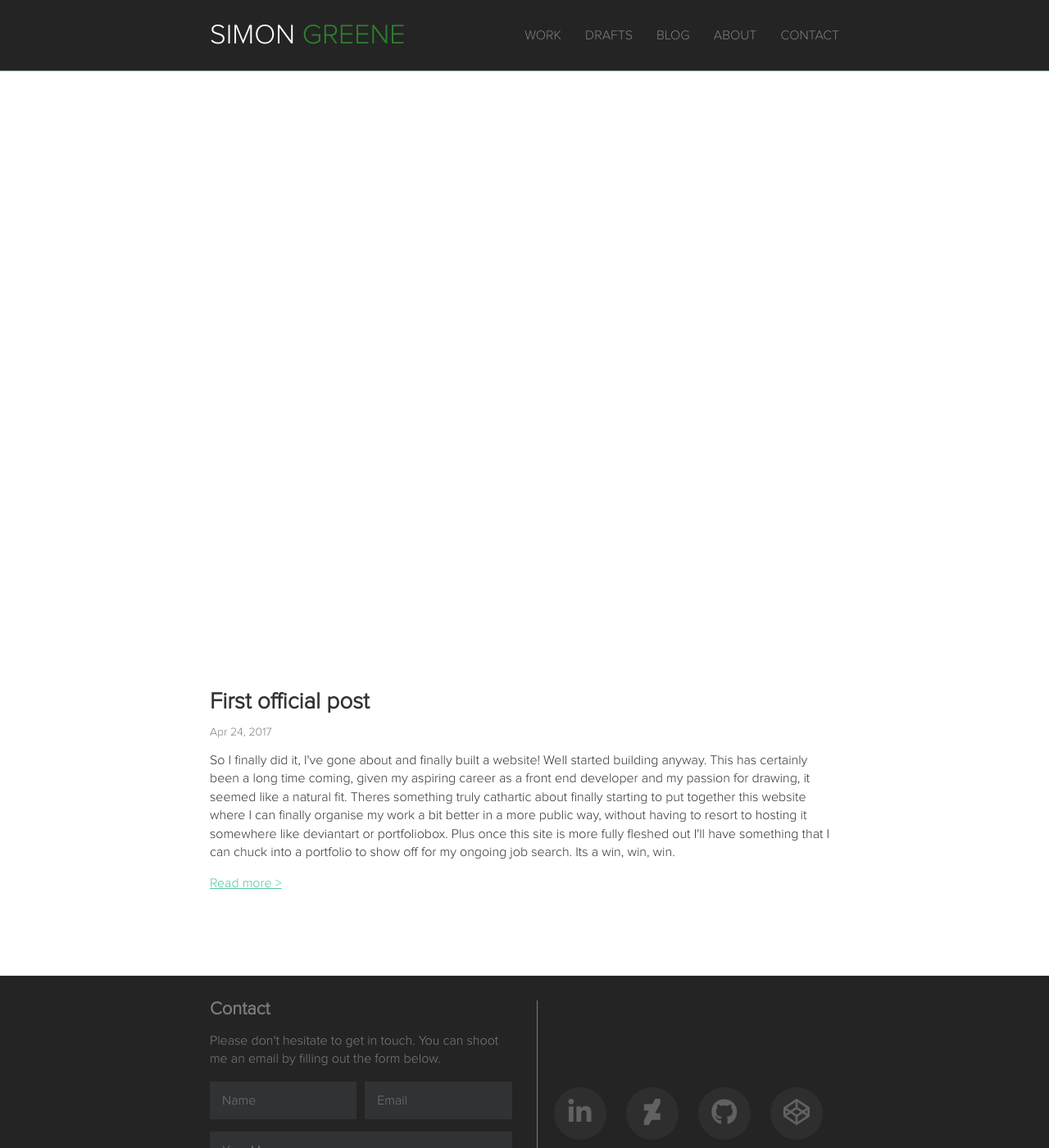
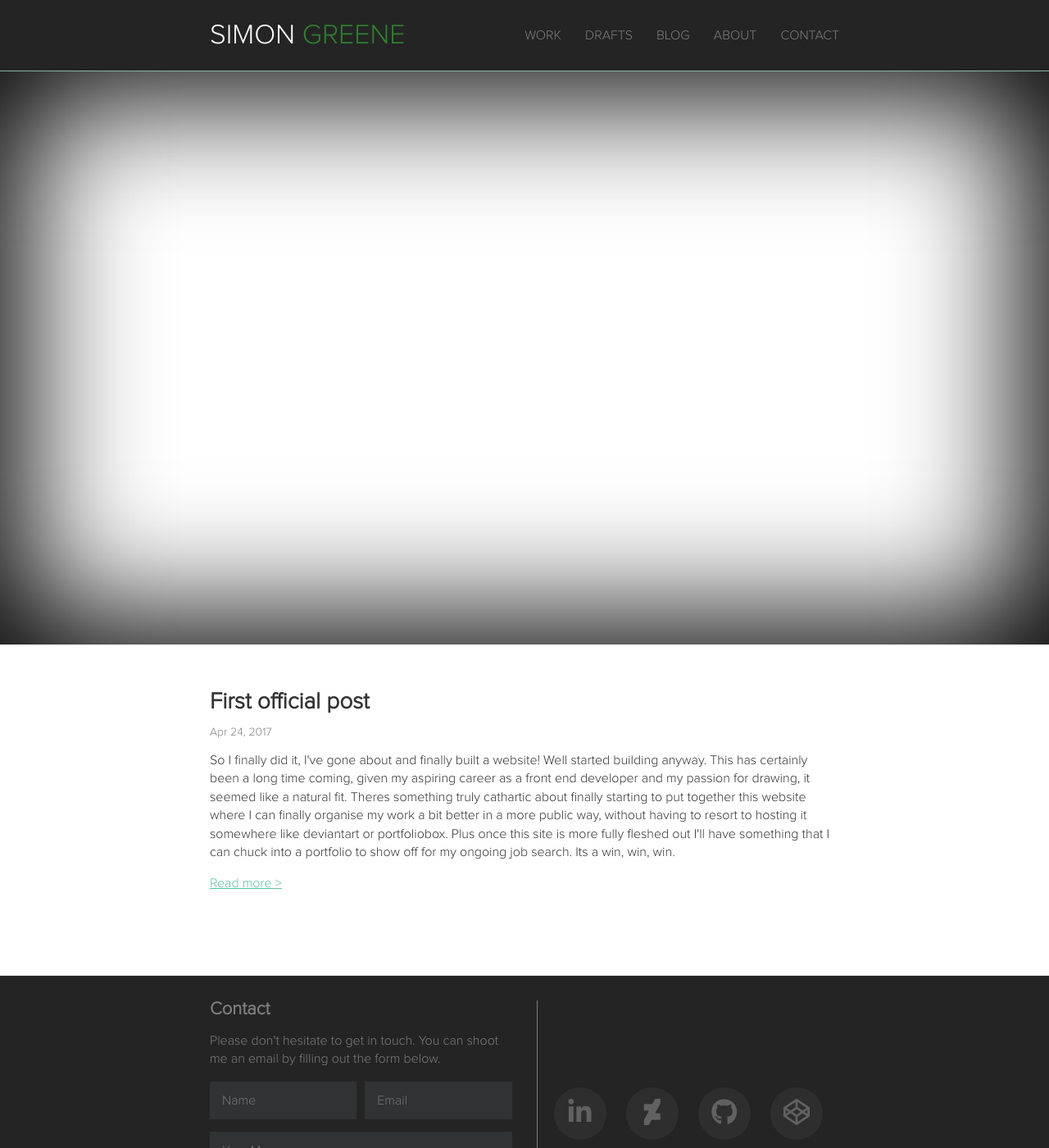
Before and after one commit to simonrg/web-portfolio, a Jekyll site: the page built from index.html, in a window 1280 px wide and 1400 px high. Shown: the whole window at 82% size. Built offline with Jekyll 4.4.1, drawn with Linux system fonts in a browser that asks for light colours; nearby versions of some CDN libraries.

Commit message:
Make banner button stand out a bit more

```diff
--- a/_sass/hero.scss
+++ b/_sass/hero.scss
@@ -1,11 +1,12 @@
 .site-hero {
-	//background-image: url('../assets/art/twau.png');
 	background-position: center center;
 	height: 700px;
-    display: table;
     width: 100%;
     position: relative;
     overflow: hidden;
+    -webkit-box-shadow: inset 0px 0px 160px 31px rgba(0,0,0,1);
+    -moz-box-shadow: inset 0px 0px 160px 31px rgba(0,0,0,1);
+    box-shadow: inset 0px 0px 160px 31px rgba(0,0,0,1);
 }
 
 .showcase {
@@ -46,6 +47,8 @@
     -webkit-transition-property: top;
     -webkit-transition-duration: 0.5s;
     visibility: hidden;
+    color: white;
+    text-shadow: 0px 0px 3px #000;
 
     &:hover {
         cursor: pointer;
```
